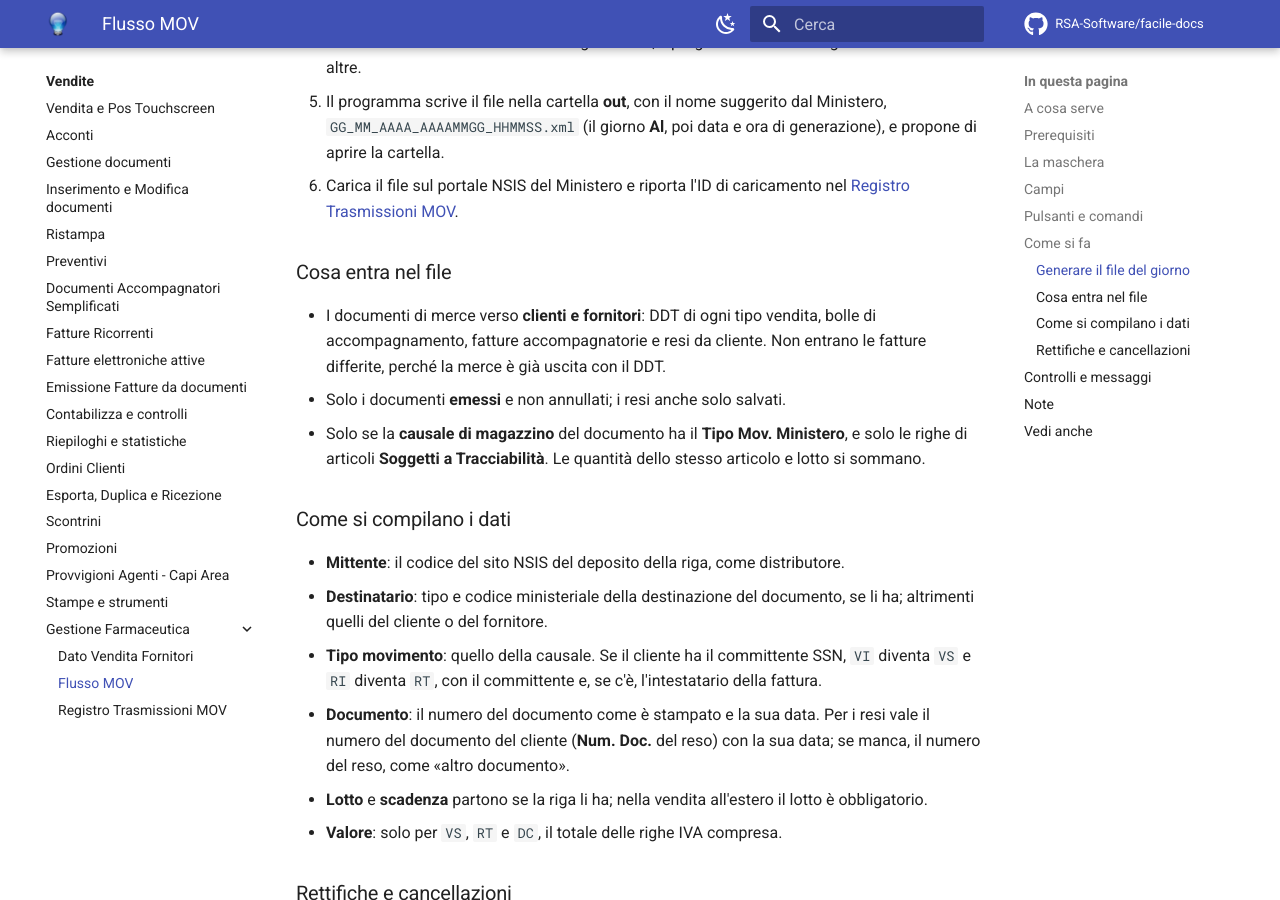
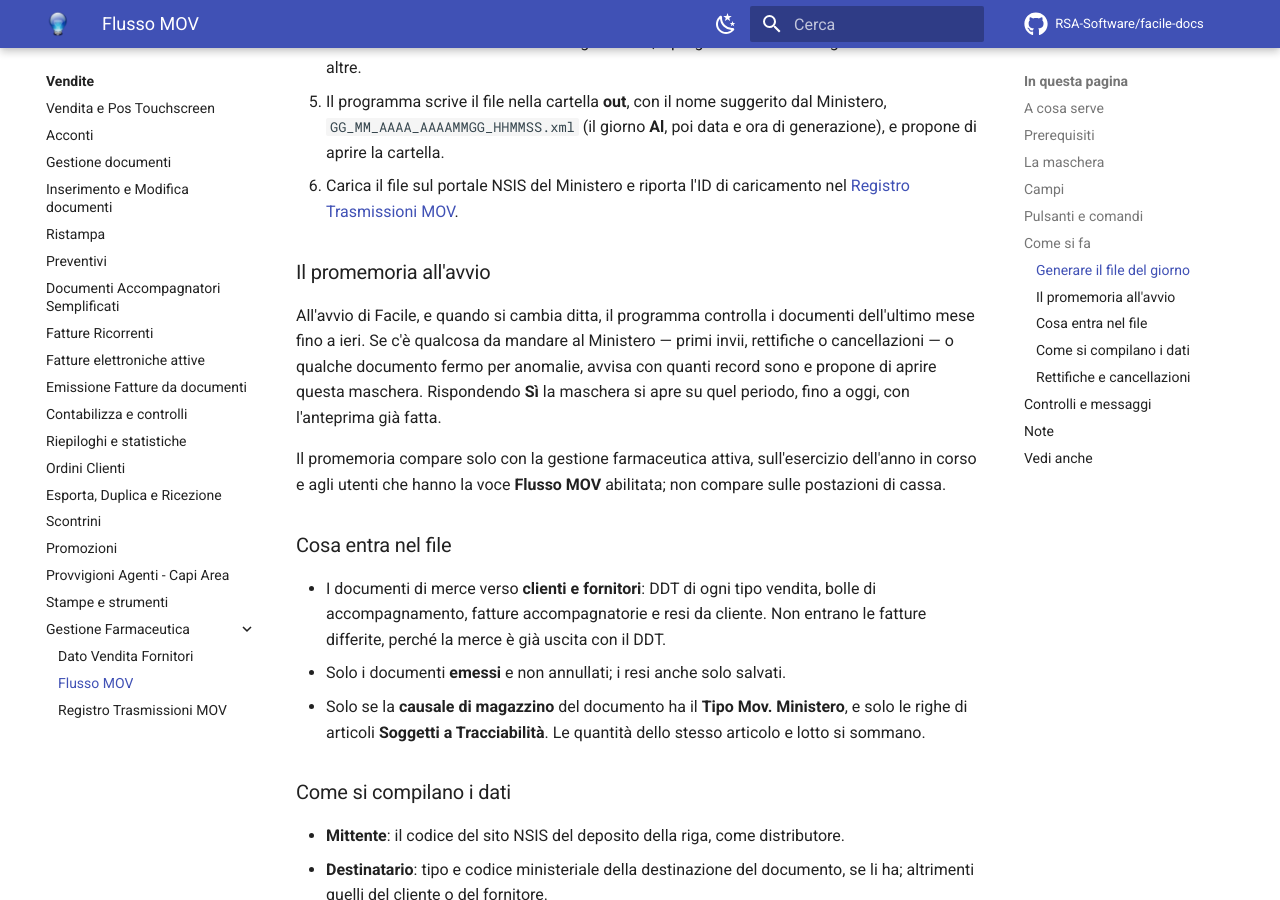
Before and after one commit to RSA-Software/facile-docs, an MkDocs documentation site: the page built from docs/moduli/vendite/flusso-mov.md, in a window 1280 px wide and 900 px high, scrolled down 3092 px. Built offline with MkDocs 1.6.1 and Material for MkDocs 9.7.7, drawn with Linux system fonts in a browser that asks for light colours; comment, search, counter and statistics services are not loaded; some of the changed text lies outside the part shown.

Commit message:
Flusso MOV: il promemoria all'avvio; Ditte: la gestione farmaceutica vale anche per i fornitori
Co-Authored-By: Claude Opus 5.5 (1M context) <noreply@anthropic.com>
Claude-Session: https://claude.ai/code/session_012GmMJWReQpuuApgDaJwkzQ

```diff
--- a/docs/moduli/vendite/flusso-mov.md
+++ b/docs/moduli/vendite/flusso-mov.md
@@ -105,6 +105,19 @@ Le colonne dell'elenco:
 6. Carica il file sul portale NSIS del Ministero e riporta l'ID di caricamento
    nel [Registro Trasmissioni MOV](registro-trasmissioni-mov.md).
 
+### Il promemoria all'avvio
+
+All'avvio di Facile, e quando si cambia ditta, il programma controlla i documenti
+dell'ultimo mese fino a ieri. Se c'è qualcosa da mandare al Ministero — primi
+invii, rettifiche o cancellazioni — o qualche documento fermo per anomalie,
+avvisa con quanti record sono e propone di aprire questa maschera. Rispondendo
+**Sì** la maschera si apre su quel periodo, fino a oggi, con l'anteprima già
+fatta.
+
+Il promemoria compare solo con la gestione farmaceutica attiva, sull'esercizio
+dell'anno in corso e agli utenti che hanno la voce **Flusso MOV** abilitata; non
+compare sulle postazioni di cassa.
+
 ### Cosa entra nel file
 
 - I documenti di merce verso **clienti e fornitori**: DDT di ogni tipo vendita,
@@ -154,6 +167,7 @@ Il programma confronta ogni documento con quello che ha già mandato:
 | *…: con il tipo movimento … il committente SSN è obbligatorio.* | Riga ferma: il movimento è verso il Servizio Sanitario ma il cliente non ha il committente. | Compila **Tipo Committente** e **Cod. Committente** nel cliente. |
 | *Articolo …: nella vendita all'estero il lotto è obbligatorio.* | Riga ferma: movimento `VE` senza lotto. | Indica il lotto sulla riga del documento. |
 | *Articolo …: la quantità non è un numero intero di confezioni.* / *Articolo …: la quantità è negativa.* | Riga ferma: il Ministero vuole confezioni intere, da zero in su. | Correggi la quantità sul documento. |
+| *Ci sono movimenti di medicinali, di ieri o dei giorni prima, non ancora comunicati al Ministero:<br><br>da mandare: … record<br>fermi per anomalie: … record<br><br>La comunicazione va fatta entro 24 ore dalla spedizione.<br><br>Vuoi aprire il Flusso MOV?* | All'avvio di Facile o al cambio ditta: nell'ultimo mese fino a ieri ci sono record da mandare o documenti fermi per anomalie. | **Sì** apre questa maschera sul periodo, con l'anteprima già fatta; **No** rimanda: il promemoria torna al prossimo avvio. |
 | *Nel periodo non c'è niente da mandare al Ministero.* | Nessun primo invio, rettifica o cancellazione nel periodo. | Niente: è tutto già comunicato. |
 | *Ci sono … righe ferme per anomalie, elencate con FERMO nelle note: i loro documenti non partono.<br><br>Vuoi generare il file con gli altri?* | Alcuni documenti hanno anomalie. La risposta preimpostata è **No**. | **No** per correggere prima; **Sì** per mandare intanto gli altri: i documenti fermi partiranno con una generazione successiva. |
 | *Il file non rispetta lo schema del Ministero e non è stato scritto:<br><br>…* | Il controllo del file contro lo schema del Ministero ha trovato un errore; il motivo è sotto. | Segnala all'assistenza il testo del messaggio. Il registro non è stato toccato. |
```
Also changed, not shown: docs/appendici/messaggi-errore.md (+2 -1 lines), docs/moduli/anagrafiche/ditte.md (+3 -3 lines), docs/novita/index.md (+2 -1 lines).
